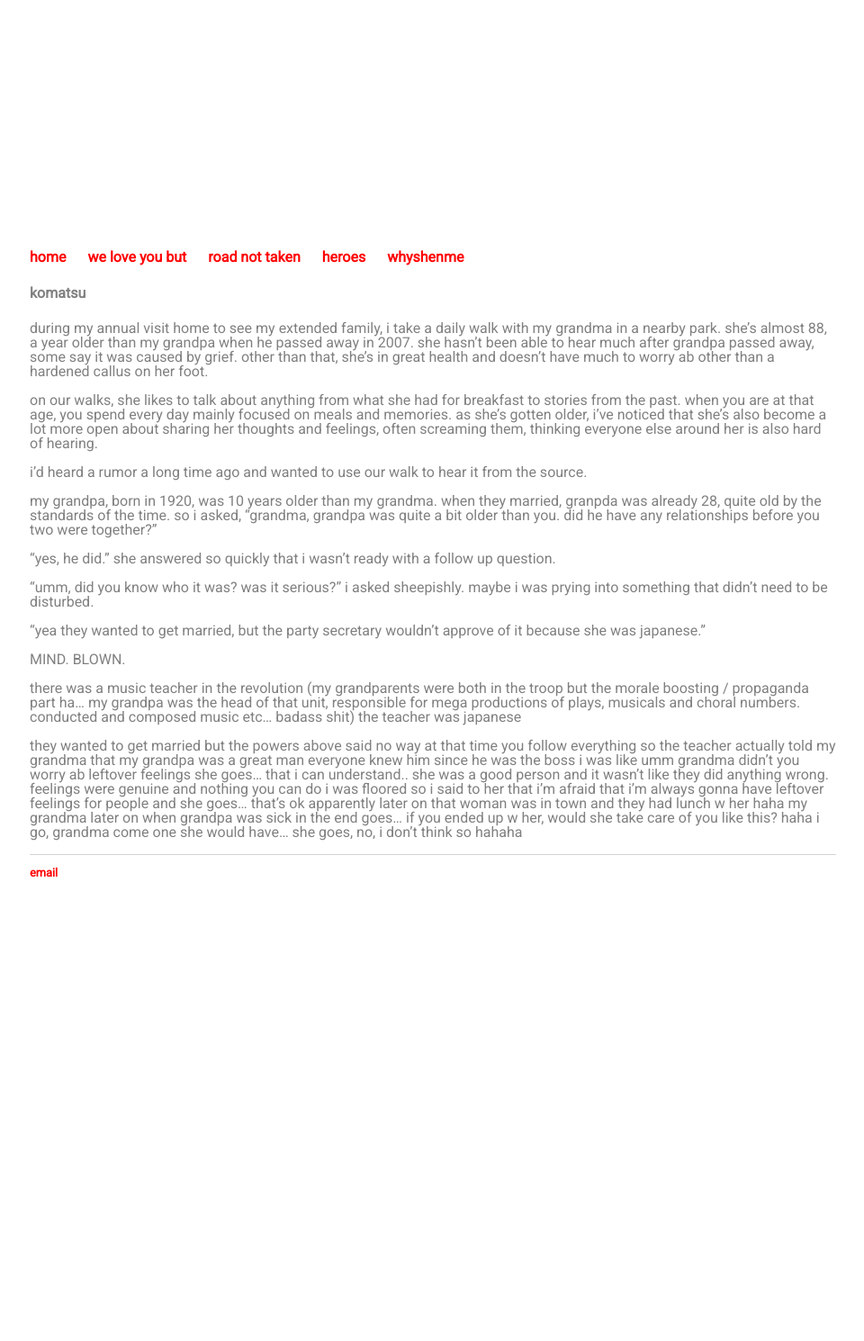
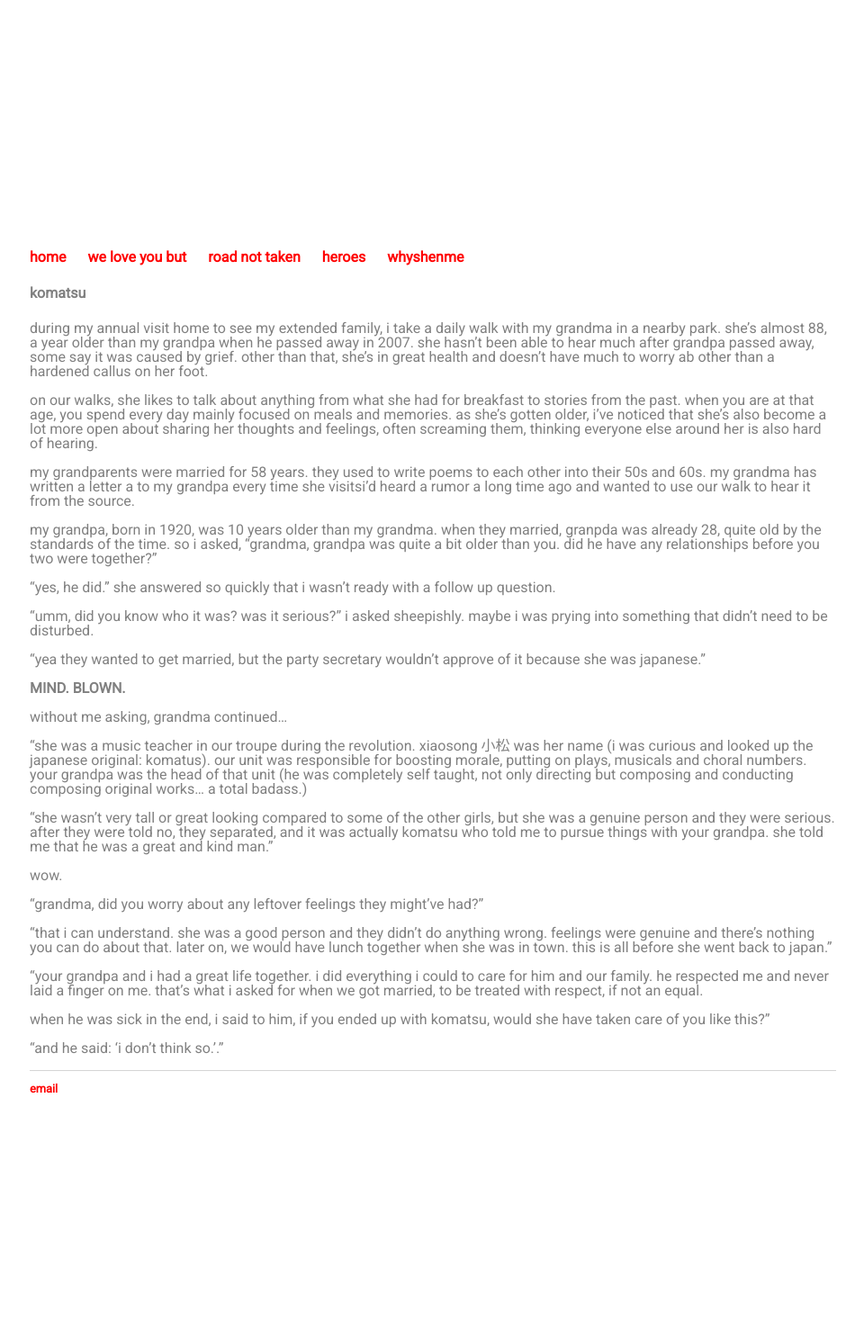
Before and after one commit to c1ndygao/cindygao.com, a Jekyll site: the page built from roadnottaken.md, in a window 1280 px wide. Shown: the whole page at 90% size, without its empty margins (167-1127 px from the left). Built offline with Jekyll 4.4.1, drawn with Linux system fonts in a browser that asks for light colours; before the commit the page ends 1250 px from its top, so only the background shows below that.

Commit message:
Update roadnottaken.md

```diff
--- a/roadnottaken.md
+++ b/roadnottaken.md
@@ -9,7 +9,7 @@ during my annual visit home to see my extended family, i take a daily walk with
 
 on our walks, she likes to talk about anything from what she had for breakfast to stories from the past. when you are at that age, you spend every day mainly focused on meals and memories. as she's gotten older, i've noticed that she's also become a lot more open about sharing her thoughts and feelings, often screaming them, thinking everyone else around her is also hard of hearing.
 
-i'd heard a rumor a long time ago and wanted to use our walk to hear it from the source.
+my grandparents were married for 58 years. they used to write poems to each other into their 50s and 60s. my grandma has written a letter a to my grandpa every time she visitsi'd heard a rumor a long time ago and wanted to use our walk to hear it from the source.
 
 my grandpa, born in 1920, was 10 years older than my grandma. when they married, granpda was already 28, quite old by the standards of the time. so i asked, "grandma, grandpa was quite a bit older than you. did he have any relationships before you two were together?"
 
@@ -19,19 +19,22 @@ my grandpa, born in 1920, was 10 years older than my grandma. when they married,
 
 "yea they wanted to get married, but the party secretary wouldn't approve of it because she was japanese."
 
-MIND. BLOWN.
+**MIND. BLOWN.**
 
+without me asking, grandma continued...
 
-there was a music teacher in the revolution (my grandparents were both in the troop but the morale boosting / propaganda part ha... my grandpa was the head of that unit, responsible for mega productions of plays, musicals and choral numbers. conducted and composed music etc... badass shit) the teacher was japanese
+"she was a music teacher in our troupe during the revolution. xiaosong 小松 was her name (i was curious and looked up the japanese original: komatus). our unit was responsible for boosting morale, putting on plays, musicals and choral numbers. your grandpa was the head of that unit (he was completely self taught, not only directing but composing and conducting composing original works... a total badass.)
 
- they wanted to get married but the powers above said no way
- at that time you follow everything
-so the teacher actually told my grandma that my grandpa was a great man
-everyone knew him since he was the boss
- i was like umm grandma didn't you worry ab leftover feelings
- she goes... that i can understand.. she was a good person and it wasn't like they did anything wrong. feelings were genuine and nothing you can do
- i was floored
- so i said to her that i'm afraid that i'm always gonna have leftover feelings for people
- and she goes... that's ok
- apparently later on that woman was in town and they had lunch w her
-haha my grandma later on when grandpa was sick in the end goes... if you ended up w her, would she take care of you like this? haha i go, grandma come one she would have... she goes, no, i don't think so hahaha
+"she wasn't very tall or great looking compared to some of the other girls, but she was a genuine person and they were serious. after they were told no, they separated, and it was actually komatsu who told me to pursue things with your grandpa. she told me that he was a great and kind man."
+
+wow.
+
+"grandma, did you worry about any leftover feelings they might've had?"
+
+"that i can understand. she was a good person and they didn't do anything wrong. feelings were genuine and there's nothing you can do about that. later on, we would have lunch together when she was in town. this is all before she went back to japan."
+
+"your grandpa and i had a great life together. i did everything i could to care for him and our family. he respected me and never laid a finger on me. that's what i asked for when we got married, to be treated with respect, if not an equal.
+
+when he was sick in the end, i said to him, if you ended up with komatsu, would she have taken care of you like this?"
+
+"and he said: 'i don't think so.'."
```
